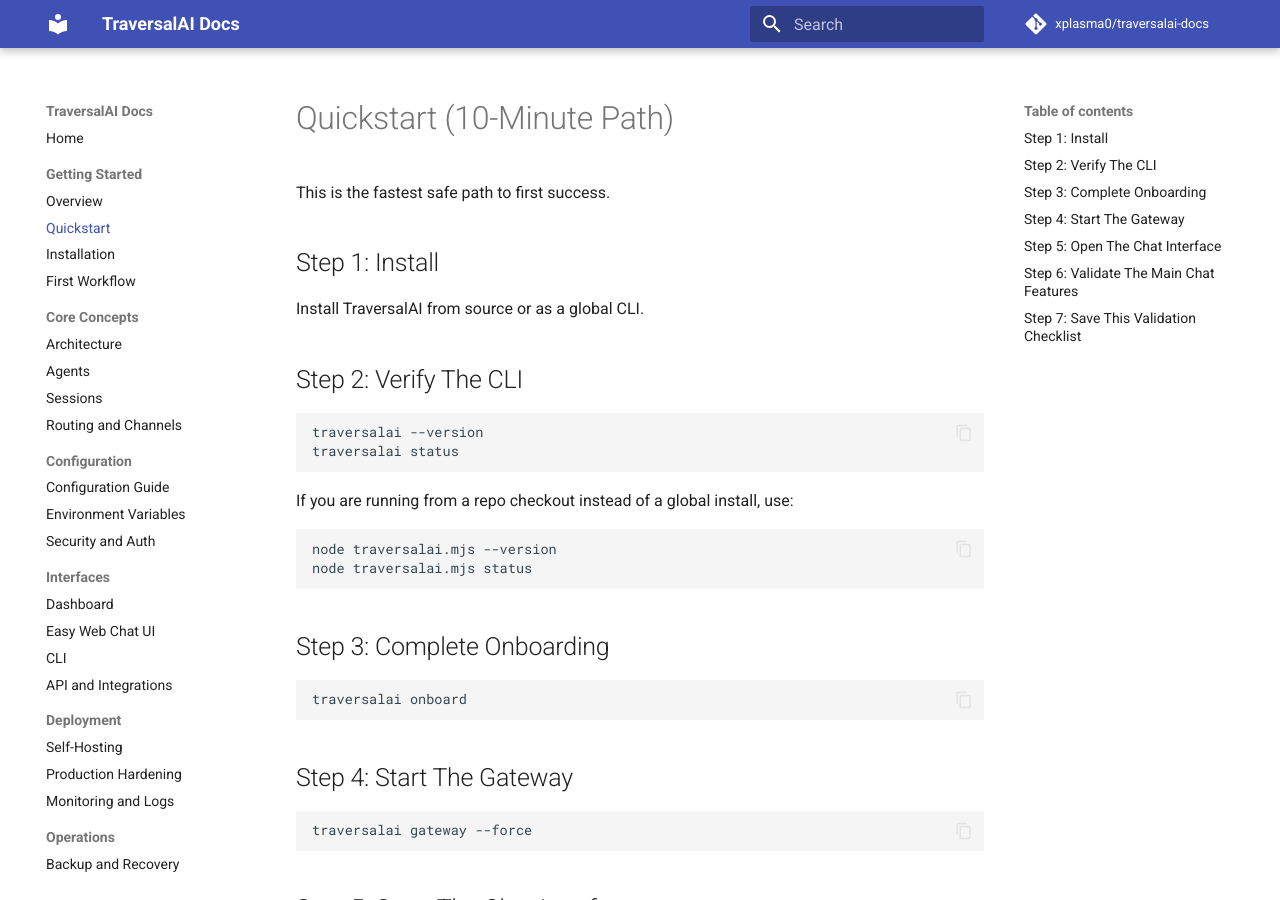
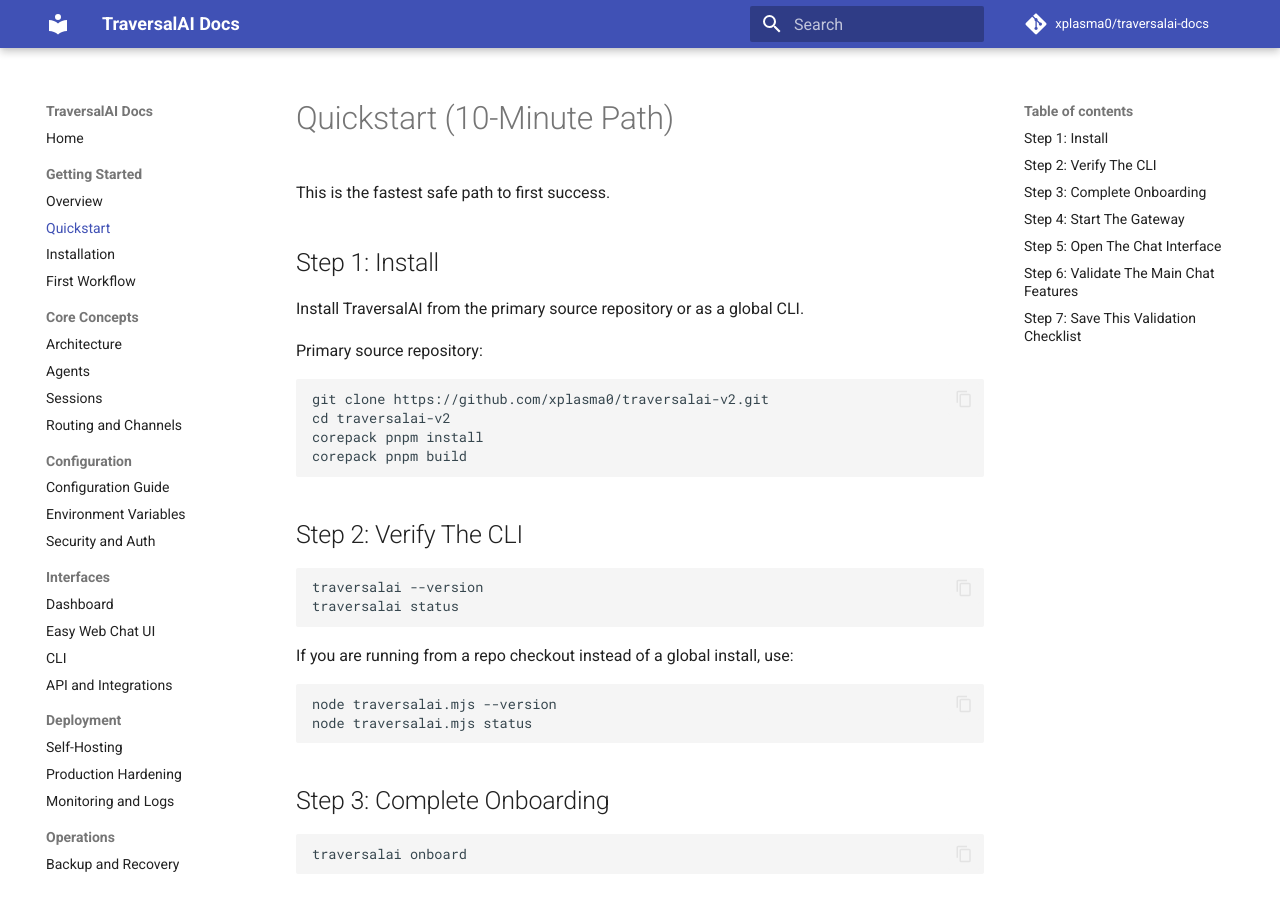
Before and after one commit to xplasma0/traversalai-docs, an MkDocs documentation site: the page built from docs/getting-started/quickstart.md, in a window 1280 px wide and 900 px high. Built offline with MkDocs 1.6.1 and Material for MkDocs 9.7.7, drawn with Linux system fonts in a browser that asks for light colours; comment, search, counter and statistics services are not loaded.

Commit message:
Docs: point quickstart source path to traversalai-v2

````diff
--- a/docs/getting-started/quickstart.md
+++ b/docs/getting-started/quickstart.md
@@ -4,7 +4,16 @@ This is the fastest safe path to first success.
 
 ## Step 1: Install
 
-Install TraversalAI from source or as a global CLI.
+Install TraversalAI from the primary source repository or as a global CLI.
+
+Primary source repository:
+
+```bash
+git clone https://github.com/xplasma0/traversalai-v2.git
+cd traversalai-v2
+corepack pnpm install
+corepack pnpm build
+```
 
 ## Step 2: Verify The CLI
 
````
